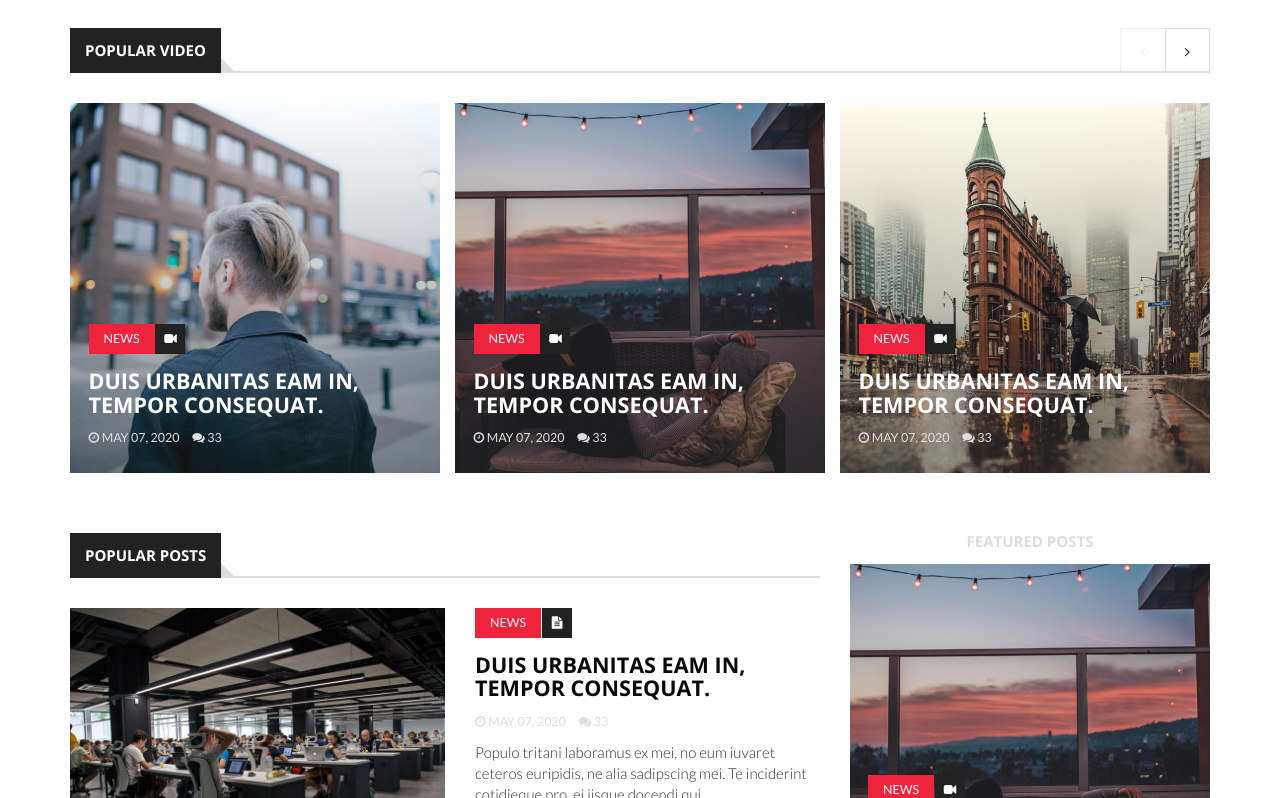
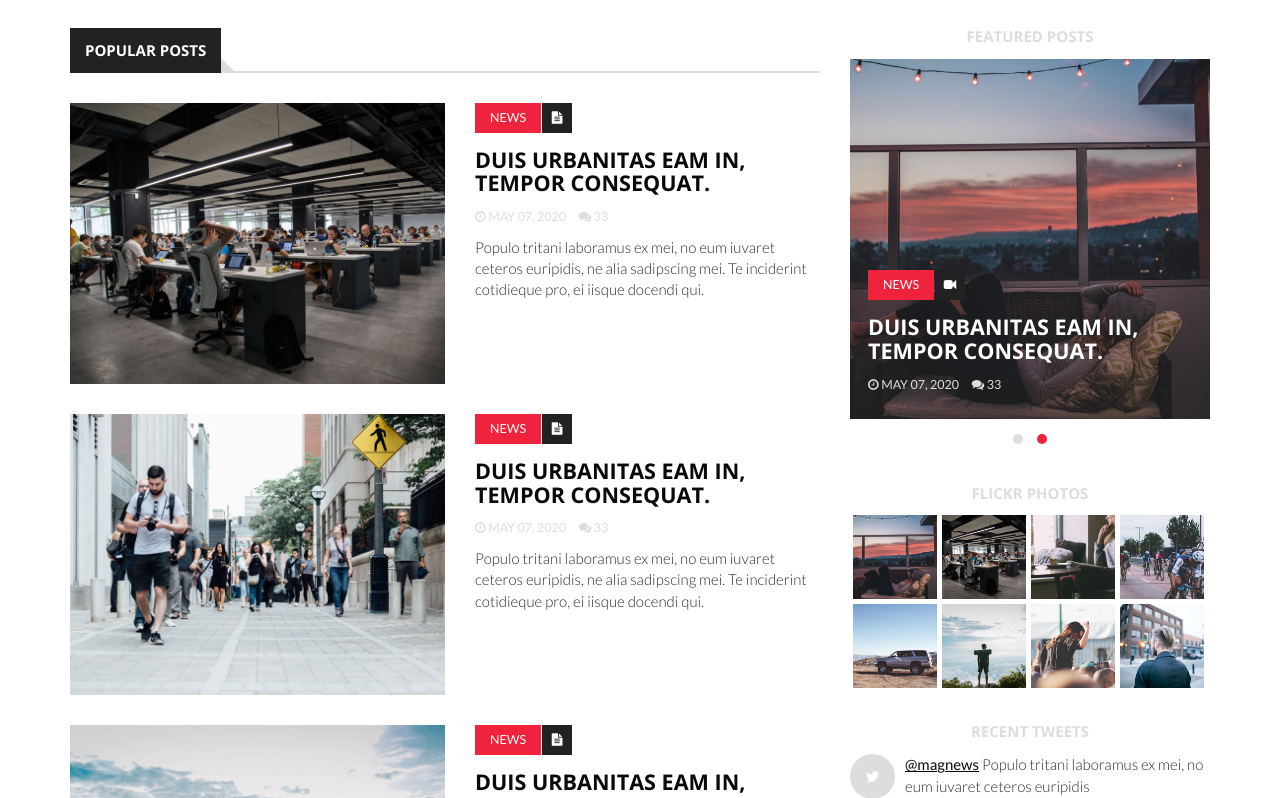
Before and after one commit to a-portal/a-portal.github.io, a plain HTML site: page index.html in a window 1280 px wide. Shown: the part 2954-3752 px from the top of the page. Drawn offline with nearby package versions, Linux system fonts and the light colour scheme.

Commit message:
Update index.html

```diff
--- a/index.html
+++ b/index.html
@@ -857,108 +857,7 @@
 		</div>
 		<!-- /AD SECTION -->
 
-		<!-- SECTION -->
-		<div class="section">
-			<!-- CONTAINER -->
-			<div class="container">
-				<!-- ROW -->
-				<div class="row">
-					<!-- Main Column -->
-					<div class="col-md-12">
-						<!-- section title -->
-						<div class="section-title">
-							<h2 class="title">Popular Video</h2>
-							<div id="nav-carousel-2" class="custom-owl-nav pull-right"></div>
-						</div>
-						<!-- /section title -->
 
-						<!-- owl carousel 2 -->
-						<div id="owl-carousel-2" class="owl-carousel owl-theme">
-							<!-- ARTICLE -->
-							<article class="article thumb-article">
-								<div class="article-img">
-									<img src="./img/img-thumb-1.jpg" alt="">
-								</div>
-								<div class="article-body">
-									<ul class="article-info">
-										<li class="article-category"><a href="#">News</a></li>
-										<li class="article-type"><i class="fa fa-video-camera"></i></li>
-									</ul>
-									<h3 class="article-title"><a href="#">Duis urbanitas eam in, tempor consequat.</a></h3>
-									<ul class="article-meta">
-										<li><i class="fa fa-clock-o"></i> May 07, 2020</li>
-										<li><i class="fa fa-comments"></i> 33</li>
-									</ul>
-								</div>
-							</article>
-							<!-- /ARTICLE -->
-
-							<!-- ARTICLE -->
-							<article class="article thumb-article">
-								<div class="article-img">
-									<img src="./img/img-thumb-2.jpg" alt="">
-								</div>
-								<div class="article-body">
-									<ul class="article-info">
-										<li class="article-category"><a href="#">News</a></li>
-										<li class="article-type"><i class="fa fa-video-camera"></i></li>
-									</ul>
-									<h3 class="article-title"><a href="#">Duis urbanitas eam in, tempor consequat.</a></h3>
-									<ul class="article-meta">
-										<li><i class="fa fa-clock-o"></i> May 07, 2020</li>
-										<li><i class="fa fa-comments"></i> 33</li>
-									</ul>
-								</div>
-							</article>
-							<!-- /ARTICLE -->
-
-							<!-- ARTICLE -->
-							<article class="article thumb-article">
-								<div class="article-img">
-									<img src="./img/img-thumb-3.jpg" alt="">
-								</div>
-								<div class="article-body">
-									<ul class="article-info">
-										<li class="article-category"><a href="#">News</a></li>
-										<li class="article-type"><i class="fa fa-video-camera"></i></li>
-									</ul>
-									<h3 class="article-title"><a href="#">Duis urbanitas eam in, tempor consequat.</a></h3>
-									<ul class="article-meta">
-										<li><i class="fa fa-clock-o"></i> May 07, 2020</li>
-										<li><i class="fa fa-comments"></i> 33</li>
-									</ul>
-								</div>
-							</article>
-							<!-- /ARTICLE -->
-
-							<!-- ARTICLE -->
-							<article class="article thumb-article">
-								<div class="article-img">
-									<img src="./img/img-thumb-4.jpg" alt="">
-								</div>
-								<div class="article-body">
-									<ul class="article-info">
-										<li class="article-category"><a href="#">News</a></li>
-										<li class="article-type"><i class="fa fa-video-camera"></i></li>
-									</ul>
-									<h3 class="article-title"><a href="#">Duis urbanitas eam in, tempor consequat.</a></h3>
-									<ul class="article-meta">
-										<li><i class="fa fa-clock-o"></i> May 07, 2020</li>
-										<li><i class="fa fa-comments"></i> 33</li>
-									</ul>
-								</div>
-							</article>
-							<!-- /ARTICLE -->
-						</div>
-						<!-- /owl carousel 2 -->
-					</div>
-					<!-- /Main Column -->
-				</div>
-				<!-- /ROW -->
-			</div>
-			<!-- /CONTAINER -->
-		</div>
-		<!-- /SECTION -->
 
 		<!-- SECTION -->
 		<div class="section">
```
